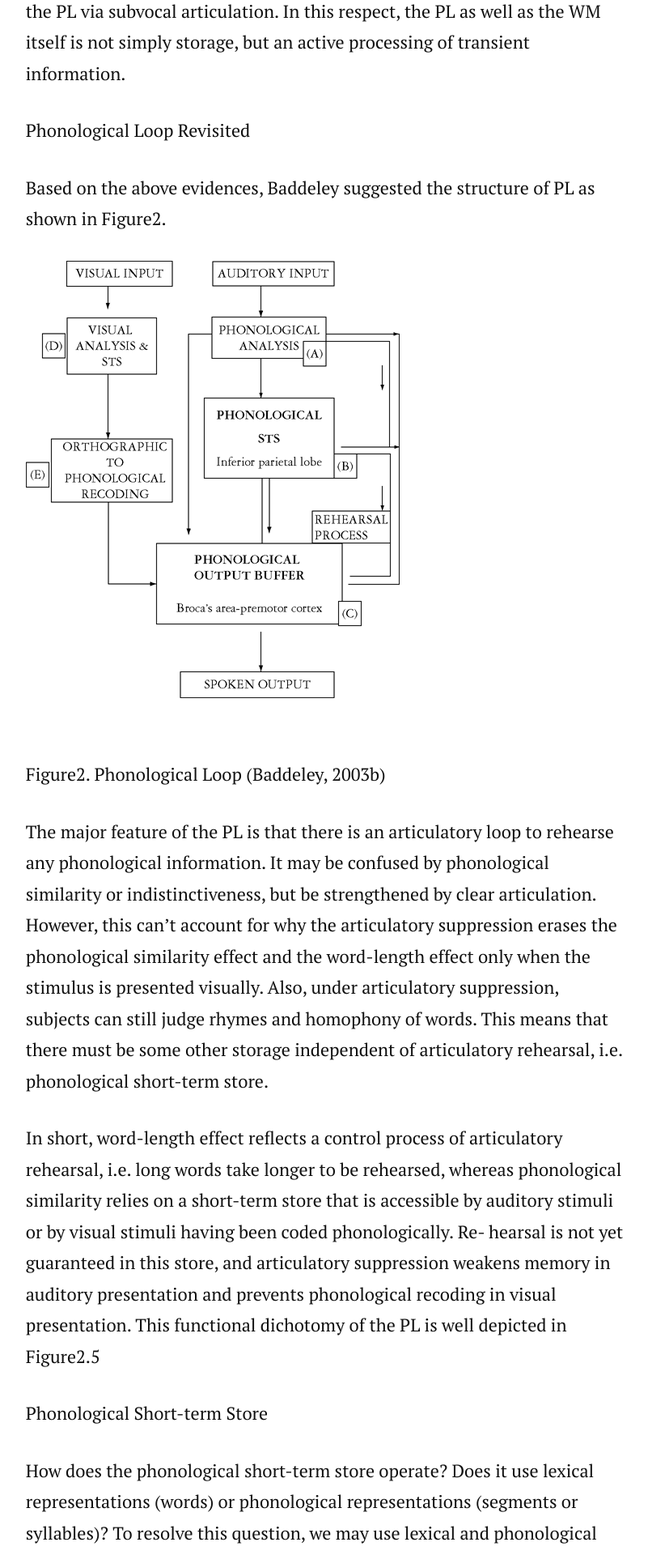
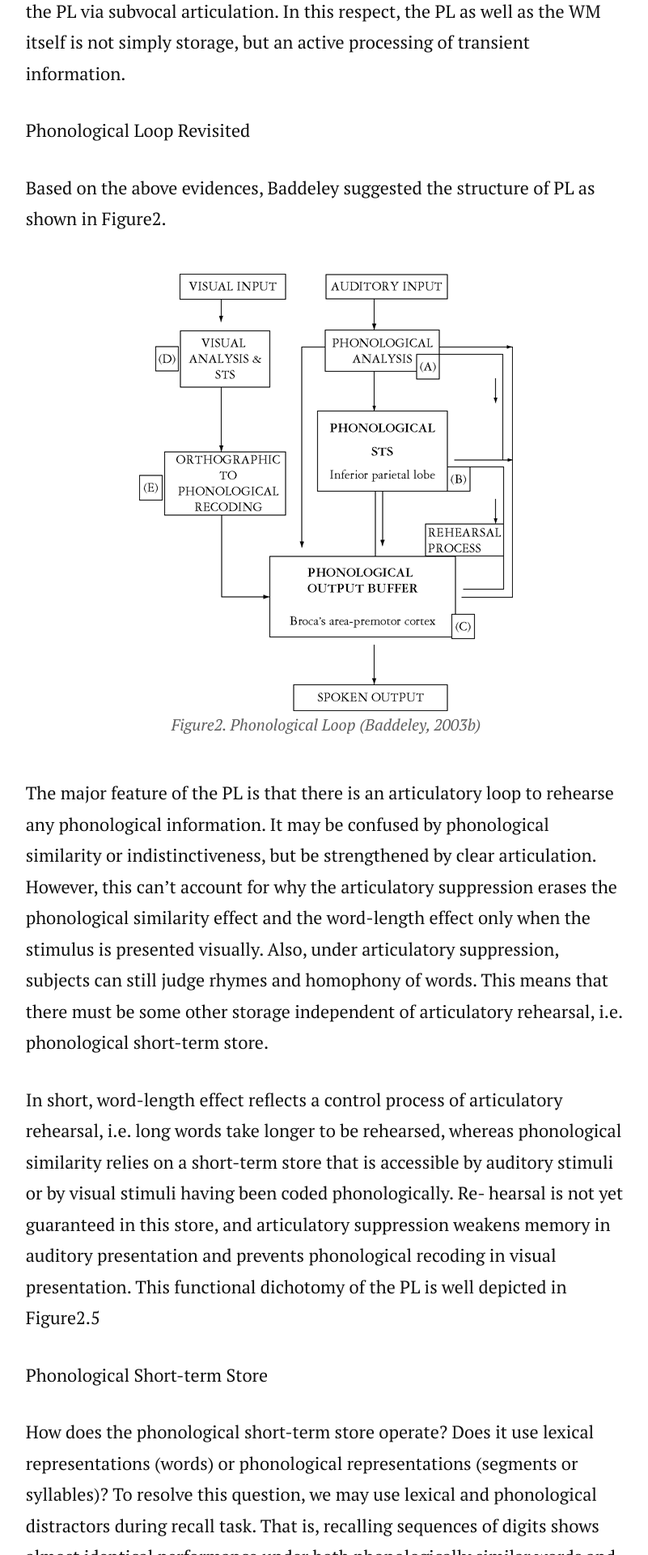
Before and after one commit to cogsci13/cogsci13.github.io, a Jekyll site: the page built from _posts/2019-04-18-Rethinking.markdown, in a window 1280 px wide. Shown: the part 4480-6400 px from the top of the page at 81% size, without its empty margins (237-1038 px from the left). Built offline with Jekyll 4.4.1, drawn with Linux system fonts in a browser that asks for light colours; nearby versions of some CDN libraries.

Commit message:
Update 2019-04-18-Rethinking.markdown

```diff
--- a/_posts/2019-04-18-Rethinking.markdown
+++ b/_posts/2019-04-18-Rethinking.markdown
@@ -30,9 +30,10 @@ Phonological Loop Revisited
 
 Based on the above evidences, Baddeley suggested the structure of PL as shown in Figure2.
 
-<img src="{{ '/assets/img/9781405148641_chapter_23_f1.gif' | prepend: site.baseurl }}" alt="">
-
-Figure2. Phonological Loop (Baddeley, 2003b)
+<figure>
+	<img src="{{ '/assets/img/9781405148641_chapter_23_f1.gif' | prepend: site.baseurl }}" alt="">
+	<figcaption>Figure2. Phonological Loop (Baddeley, 2003b)</figcaption>
+</figure>
 
 The major feature of the PL is that there is an articulatory loop to rehearse any phonological information. It may be confused by phonological similarity or indistinctiveness, but be strengthened by clear articulation. However, this can’t account for why the articulatory suppression erases the phonological similarity effect and the word-length effect only when the stimulus is presented visually. Also, under articulatory suppression, subjects can still judge rhymes and homophony of words. This means that there must be some other storage independent of articulatory rehearsal, i.e. phonological short-term store.
 
```
